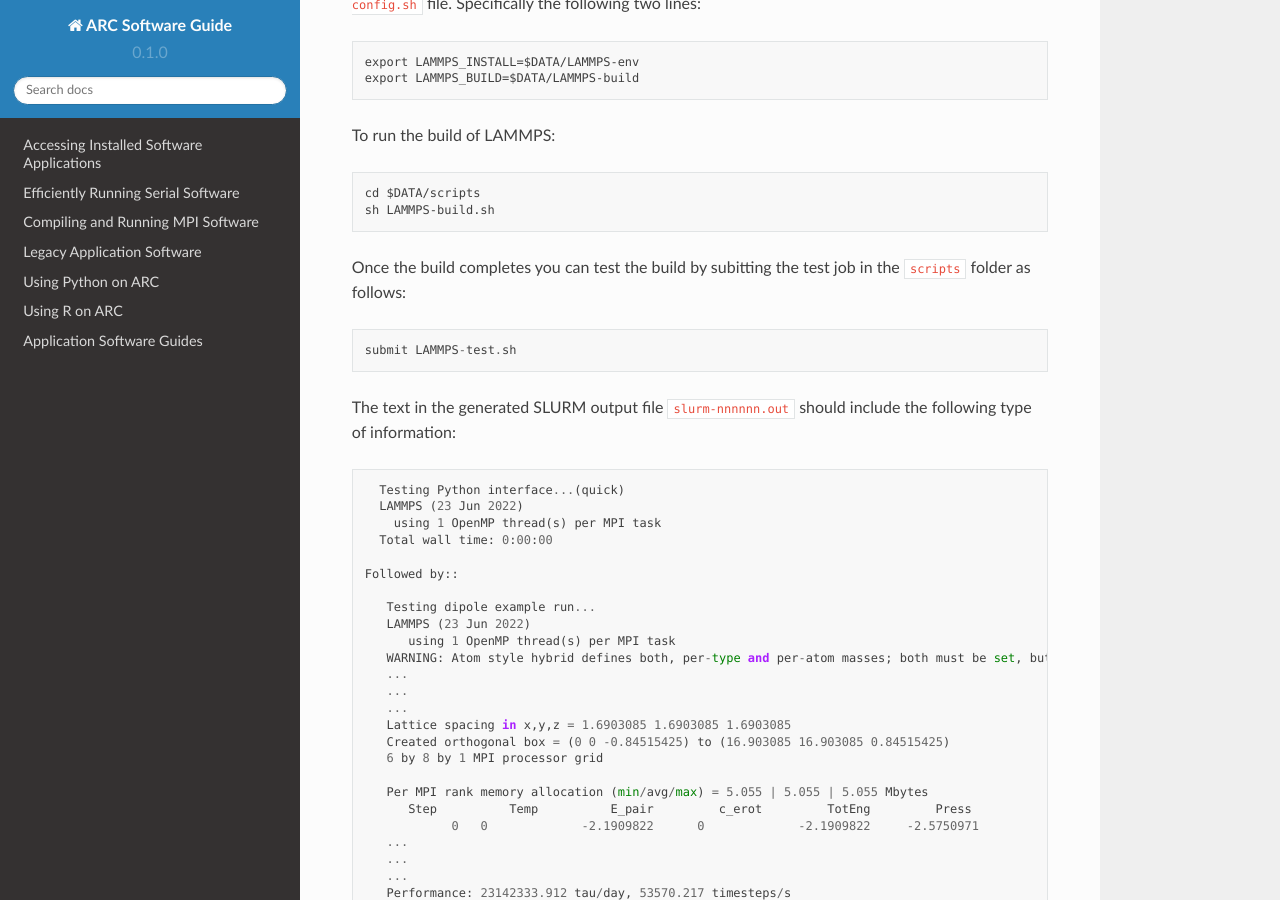
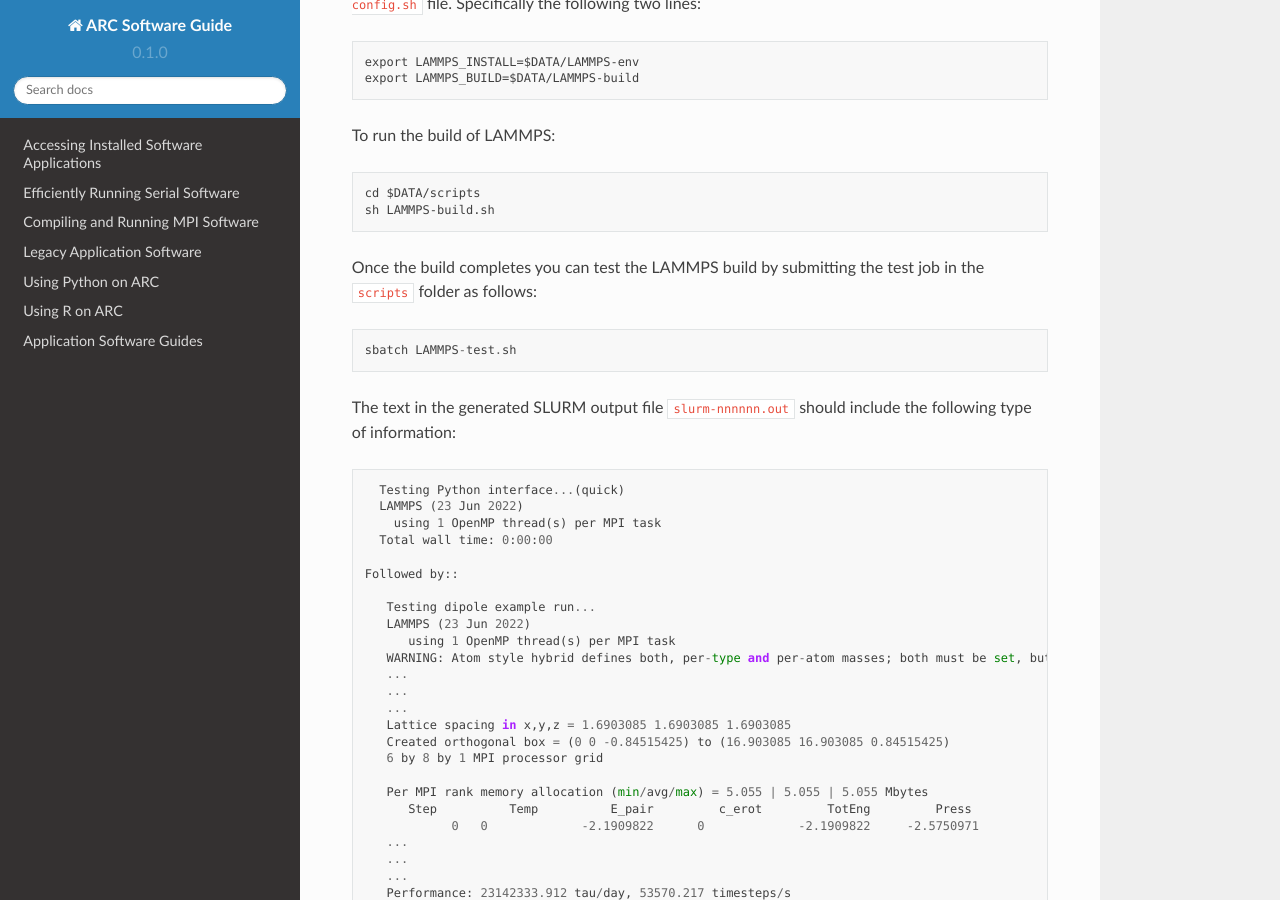
Before and after one commit to oxford-arc/arc-software-guide, a Sphinx documentation site: the page built from docs/source/apps/arc_lammps.rst, in a window 1280 px wide and 900 px high, scrolled down 1444 px. Built offline with Sphinx 7.4.7 and the Read the Docs theme 2.0.0, drawn with Linux system fonts in a browser that asks for light colours.

Commit message:
Update arc_lammps.rst

```diff
--- a/docs/source/apps/arc_lammps.rst
+++ b/docs/source/apps/arc_lammps.rst
@@ -56,9 +56,9 @@
   cd $DATA/scripts
   sh LAMMPS-build.sh
 
-Once the build completes you can test the build by subitting the test job in the ``scripts`` folder as follows::
+Once the build completes you can test the LAMMPS build by submitting the test job in the ``scripts`` folder as follows::
 
-  submit LAMMPS-test.sh
+  sbatch LAMMPS-test.sh
 
 The text in the generated SLURM output file ``slurm-nnnnnn.out`` should include the following type of information::
 
```
